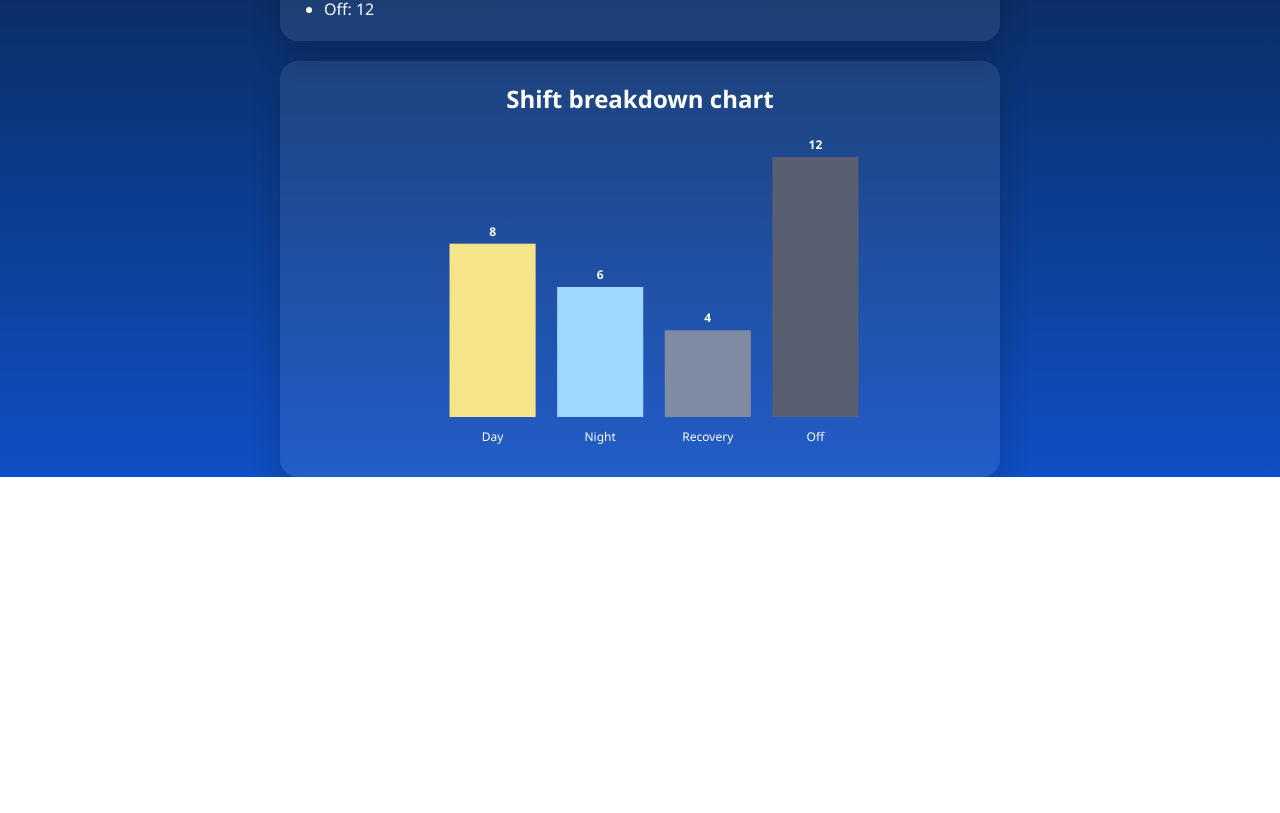
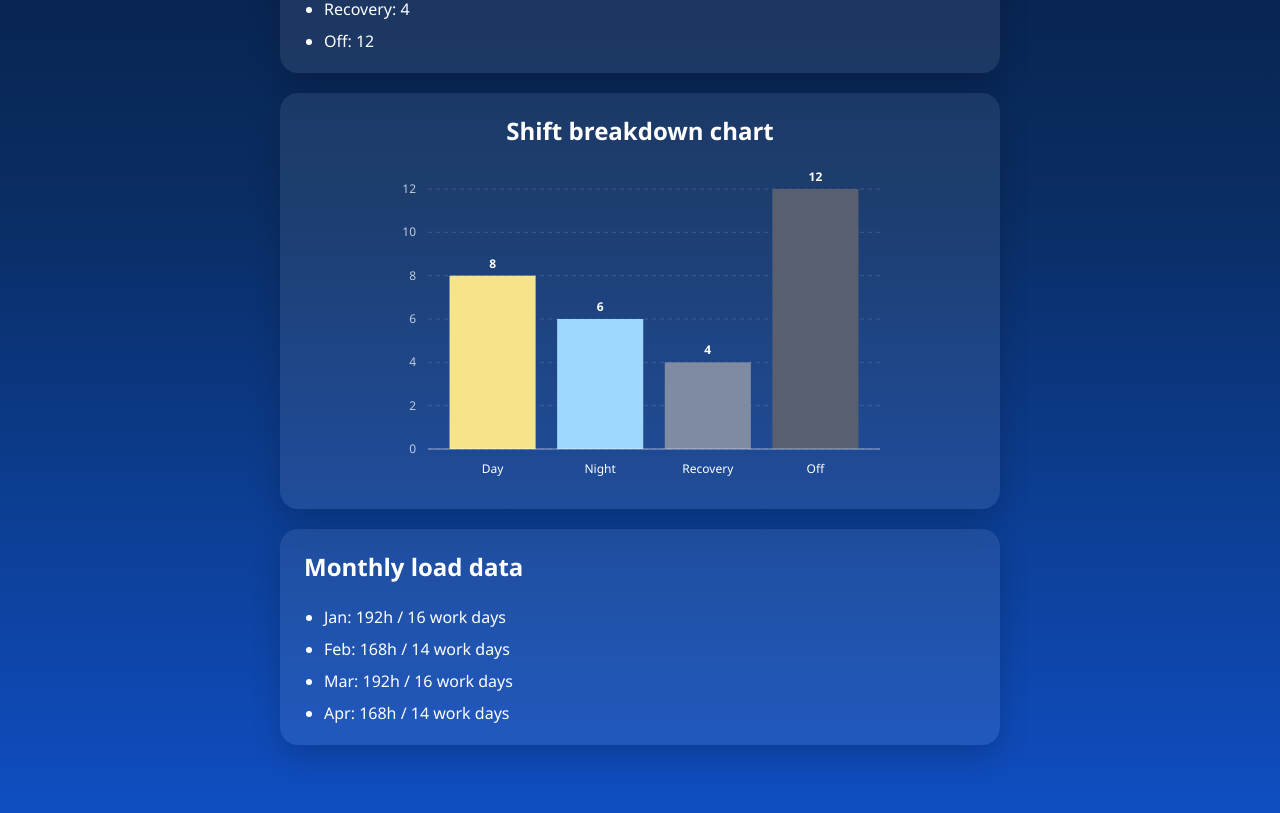
Before and after one commit to QweeeTleX/Vahta-enhanced, a React (Vite) app: page / in a window 1280 px wide. Shown: the part 957-1770 px from the top of the page. Before the commit the page ends 1434 px from the top, so only its background shows below. Built offline with nearby package versions, Linux system fonts and the light colour scheme.

Commit message:
styled chart & create monthly load data

```diff
--- a/src/App.css
+++ b/src/App.css
@@ -2,9 +2,10 @@
   color: white;
   min-height: 100vh;
   display: flex;
-  justify-content: center;
+  justify-content: flex-start;
   align-items: center;
   flex-direction: column;
+  padding: 32px 0 56px;
   background:
     linear-gradient(180deg, #02050f 0%, #06152f 30%, #0a2d63 65%, #0f4fc4 100%);
 }
@@ -89,3 +90,23 @@
   font-weight: 700;
   text-anchor: middle;
 }
+
+.chart-axis {
+  stroke: rgba(255, 255, 255, 0.5);
+  stroke-width: 1;
+}
+
+.chart-grid-line {
+  stroke: rgba(255, 255, 255, 0.14);
+  stroke-width: 1;
+  stroke-dasharray: 4 4;
+}
+
+.chart-tick-label {
+  fill: rgba(255, 255, 255, 0.72);
+  font-size: 12px;
+}
+
+.monthly-data-panel {
+  margin-bottom: 24px;
+}
--- a/src/App.tsx
+++ b/src/App.tsx
@@ -2,7 +2,12 @@ import { max, scaleBand, scaleLinear } from 'd3'
 import { useState } from 'react'
 import './App.css'
 import { teams, type TeamId } from './data/vahta'
-import { buildMonthSchedule, summarizeMonth, buildShiftBreakdown } from './lib/schedule'
+import {
+  buildMonthSchedule,
+  summarizeMonth,
+  buildShiftBreakdown,
+  buildMonthlyLoadData,
+} from './lib/schedule'
 
 const chartWidth = 520
 const chartHeight = 320
@@ -25,6 +30,8 @@ function App() {
   const monthEntries = buildMonthSchedule(year, month, selectedTeam)
   const summary = summarizeMonth(monthEntries)
   const shiftBreakdown = buildShiftBreakdown(monthEntries)
+  const monthlyLoadData = buildMonthlyLoadData(currentDate, selectedTeam, 4)
+
   const innerWidth = chartWidth - chartMargin.left - chartMargin.right
   const innerHeight = chartHeight - chartMargin.top - chartMargin.bottom
   const maxValue = max(shiftBreakdown, (item) => item.value) ?? 0
@@ -38,6 +45,8 @@ function App() {
     .domain([0, maxValue])
     .nice()
     .range([innerHeight, 0])
+
+  const yTicks = yScale.ticks(5)
 
   const upcomingEntries = monthEntries.filter((entry) => entry.meta.hours > 0).slice(0, 6)
 
@@ -107,10 +116,44 @@ function App() {
 
         <svg className="chart" width={chartWidth} height={chartHeight}>
           <g transform={`translate(${chartMargin.left}, ${chartMargin.top})`}>
+            {yTicks.map((tick) => {
+              const y = yScale(tick)
+
+              return (
+                <line
+                  key={tick}
+                  className="chart-grid-line"
+                  x1={0}
+                  y1={y}
+                  x2={innerWidth}
+                  y2={y}
+                />
+              )
+            })}
+
+            {yTicks.map((tick) => {
+              const y = yScale(tick)
+
+              return (
+                <text
+                  key={`${tick}-label`}
+                  className="chart-tick-label"
+                  x={-12}
+                  y={y}
+                  dy="0.32em"
+                  textAnchor="end"
+                >
+                  {tick}
+                </text>
+              )
+            })}
+
             {shiftBreakdown.map((item) => {
               const x = xScale(item.label) ?? 0
               const y = yScale(item.value)
               const barHeight = innerHeight - y
+
+
 
               return (
                 <rect
@@ -156,9 +199,29 @@ function App() {
                   </text>
               )
             })}
+
+            <line
+              className="chart-axis"
+              x1={0}
+              y1={innerHeight}
+              x2={innerWidth}
+              y2={innerHeight}
+            />
           </g>
         </svg>
       </section>
+
+      <section className="panel monthly-data-panel">
+        <h2>Monthly load data</h2>
+        <ul className="data-list">
+          {monthlyLoadData.map((item) => (
+            <li key={item.label}>
+              {item.label}: {item.totalHours}h / {item.workDays} work days
+            </li>
+          ))}
+        </ul>
+      </section>
+
     </main>
   )
 
--- a/src/lib/schedule.ts
+++ b/src/lib/schedule.ts
@@ -26,6 +26,12 @@ export type ShiftBreakdownItem = {
 	label: string
 	value: number
 	color: string
+}
+
+export type MonthlyLoadItem = {
+  label: string
+  totalHours: number
+  workDays: number
 }
 
 export function dateKey(date: Date): string {
@@ -142,3 +148,31 @@ export function buildShiftBreakdown(entries: ScheduleEntry[]): ShiftBreakdownIte
 		{ label: 'Off', value: offCount, color: '#575f70' },
 	]
 }
+
+export function buildMonthlyLoadData(
+  baseDate: Date,
+  team: TeamId,
+  monthsCount: number,
+): MonthlyLoadItem[] {
+  const items: MonthlyLoadItem[] = []
+
+  for (let offset = monthsCount - 1; offset >= 0; offset -= 1) {
+    const current = new Date(baseDate.getFullYear(), baseDate.getMonth() - offset, 1)
+
+    const entries = buildMonthSchedule(
+      current.getFullYear(),
+      current.getMonth(),
+      team,
+    )
+
+    const summary = summarizeMonth(entries)
+
+    items.push({
+      label: current.toLocaleDateString('en-US', { month: 'short' }),
+      totalHours: summary.totalHours,
+      workDays: summary.workDays,
+    })
+  }
+
+  return items
+}
```
